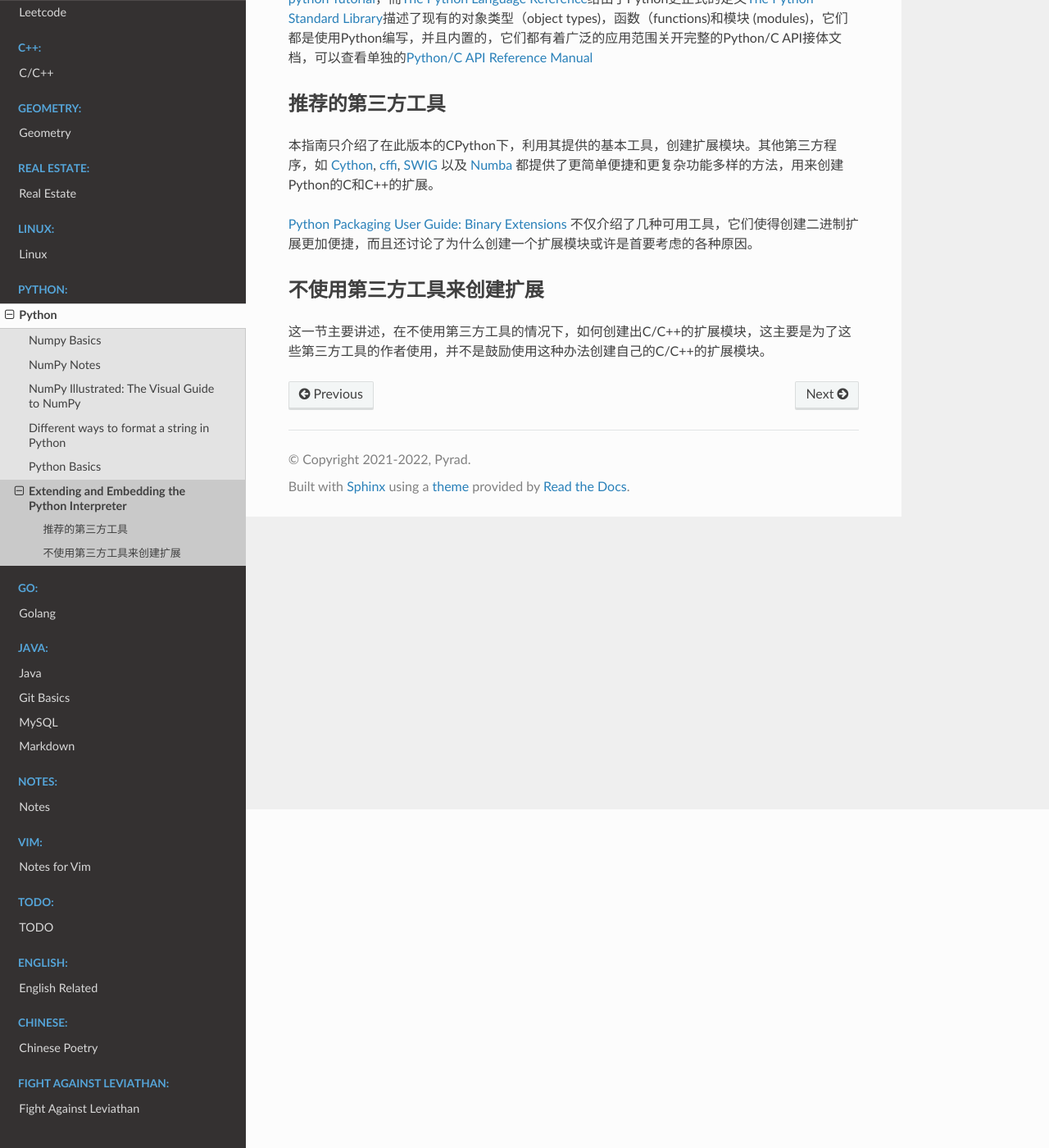
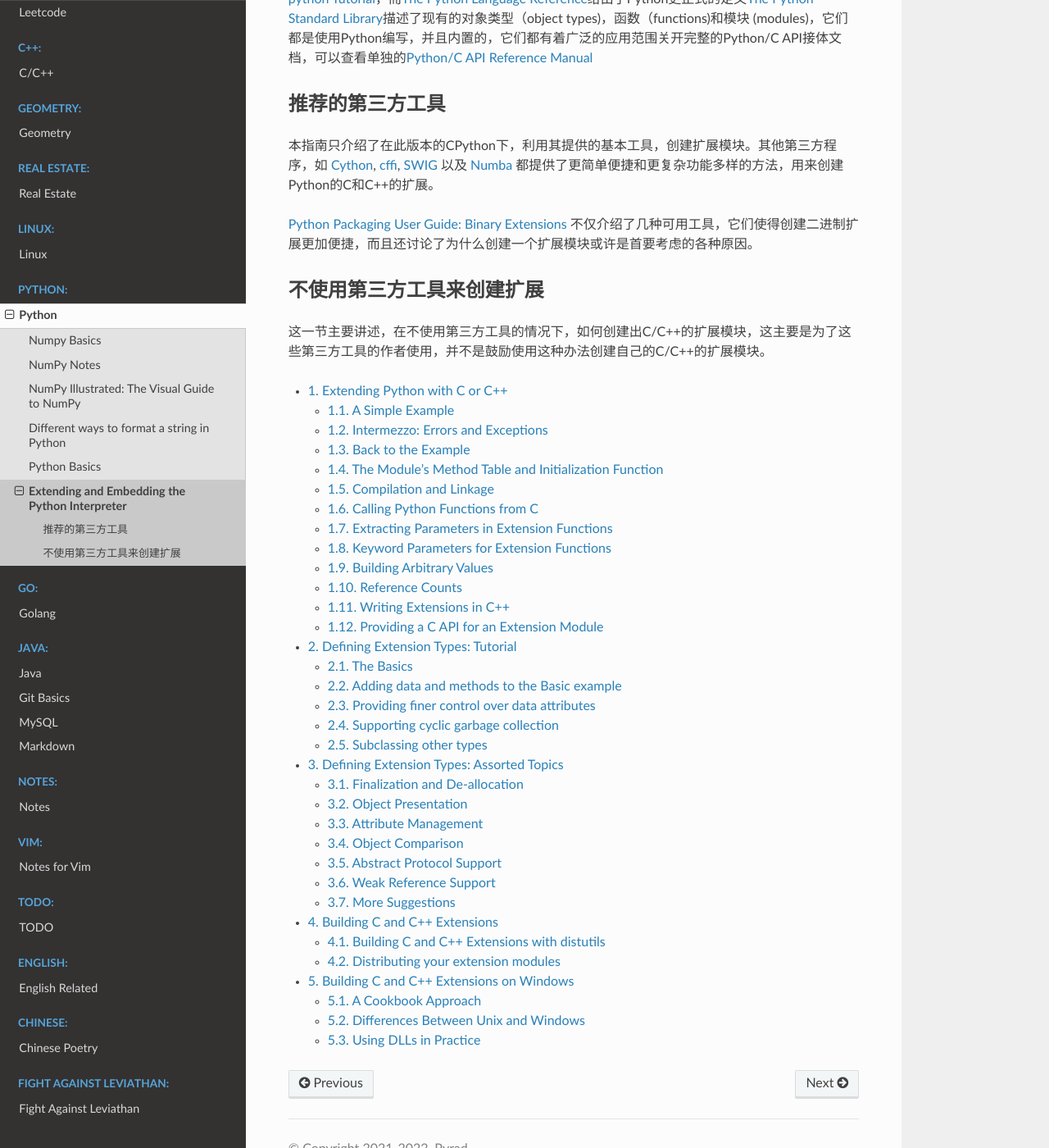
Before and after one commit to Pyrad/pyradnotes, a Sphinx documentation site: the page built from source/Python/ExtendingAndEmbeddingThePythonInterpreter.md, in a window 1280 px wide and 1400 px high, scrolled down 413 px. Shown: the whole window at 82% size. Built offline with Sphinx 7.4.7 and the Read the Docs theme 2.0.0, drawn with Linux system fonts in a browser that asks for light colours.

Commit message:
Python Add content outline for the file ExtendingAndEmbeddingThePythonInterpreter.md

```diff
--- a/source/Python/ExtendingAndEmbeddingThePythonInterpreter.md
+++ b/source/Python/ExtendingAndEmbeddingThePythonInterpreter.md
@@ -17,3 +17,38 @@
 ## 不使用第三方工具来创建扩展
 
 这一节主要讲述，在不使用第三方工具的情况下，如何创建出C/C++的扩展模块，这主要是为了这些第三方工具的作者使用，并不是鼓励使用这种办法创建自己的C/C++的扩展模块。
+
+-   [1. Extending Python with C or C++](https://docs.python.org/3/extending/extending.html)
+    -   [1.1. A Simple Example](https://docs.python.org/3/extending/extending.html#a-simple-example)
+    -   [1.2. Intermezzo: Errors and Exceptions](https://docs.python.org/3/extending/extending.html#intermezzo-errors-and-exceptions)
+    -   [1.3. Back to the Example](https://docs.python.org/3/extending/extending.html#back-to-the-example)
+    -   [1.4. The Module’s Method Table and Initialization Function](https://docs.python.org/3/extending/extending.html#the-module-s-method-table-and-initialization-function)
+    -   [1.5. Compilation and Linkage](https://docs.python.org/3/extending/extending.html#compilation-and-linkage)
+    -   [1.6. Calling Python Functions from C](https://docs.python.org/3/extending/extending.html#calling-python-functions-from-c)
+    -   [1.7. Extracting Parameters in Extension Functions](https://docs.python.org/3/extending/extending.html#extracting-parameters-in-extension-functions)
+    -   [1.8. Keyword Parameters for Extension Functions](https://docs.python.org/3/extending/extending.html#keyword-parameters-for-extension-functions)
+    -   [1.9. Building Arbitrary Values](https://docs.python.org/3/extending/extending.html#building-arbitrary-values)
+    -   [1.10. Reference Counts](https://docs.python.org/3/extending/extending.html#reference-counts)
+    -   [1.11. Writing Extensions in C++](https://docs.python.org/3/extending/extending.html#writing-extensions-in-c)
+    -   [1.12. Providing a C API for an Extension Module](https://docs.python.org/3/extending/extending.html#providing-a-c-api-for-an-extension-module)
+-   [2. Defining Extension Types: Tutorial](https://docs.python.org/3/extending/newtypes_tutorial.html)
+    -   [2.1. The Basics](https://docs.python.org/3/extending/newtypes_tutorial.html#the-basics)
+    -   [2.2. Adding data and methods to the Basic example](https://docs.python.org/3/extending/newtypes_tutorial.html#adding-data-and-methods-to-the-basic-example)
+    -   [2.3. Providing finer control over data attributes](https://docs.python.org/3/extending/newtypes_tutorial.html#providing-finer-control-over-data-attributes)
+    -   [2.4. Supporting cyclic garbage collection](https://docs.python.org/3/extending/newtypes_tutorial.html#supporting-cyclic-garbage-collection)
+    -   [2.5. Subclassing other types](https://docs.python.org/3/extending/newtypes_tutorial.html#subclassing-other-types)
+-   [3. Defining Extension Types: Assorted Topics](https://docs.python.org/3/extending/newtypes.html)
+    -   [3.1. Finalization and De-allocation](https://docs.python.org/3/extending/newtypes.html#finalization-and-de-allocation)
+    -   [3.2. Object Presentation](https://docs.python.org/3/extending/newtypes.html#object-presentation)
+    -   [3.3. Attribute Management](https://docs.python.org/3/extending/newtypes.html#attribute-management)
+    -   [3.4. Object Comparison](https://docs.python.org/3/extending/newtypes.html#object-comparison)
+    -   [3.5. Abstract Protocol Support](https://docs.python.org/3/extending/newtypes.html#abstract-protocol-support)
+    -   [3.6. Weak Reference Support](https://docs.python.org/3/extending/newtypes.html#weak-reference-support)
+    -   [3.7. More Suggestions](https://docs.python.org/3/extending/newtypes.html#more-suggestions)
+-   [4. Building C and C++ Extensions](https://docs.python.org/3/extending/building.html)
+    -   [4.1. Building C and C++ Extensions with distutils](https://docs.python.org/3/extending/building.html#building-c-and-c-extensions-with-distutils)
+    -   [4.2. Distributing your extension modules](https://docs.python.org/3/extending/building.html#distributing-your-extension-modules)
+-   [5. Building C and C++ Extensions on Windows](https://docs.python.org/3/extending/windows.html)
+    -   [5.1. A Cookbook Approach](https://docs.python.org/3/extending/windows.html#a-cookbook-approach)
+    -   [5.2. Differences Between Unix and Windows](https://docs.python.org/3/extending/windows.html#differences-between-unix-and-windows)
+    -   [5.3. Using DLLs in Practice](https://docs.python.org/3/extending/windows.html#using-dlls-in-practice)
```
